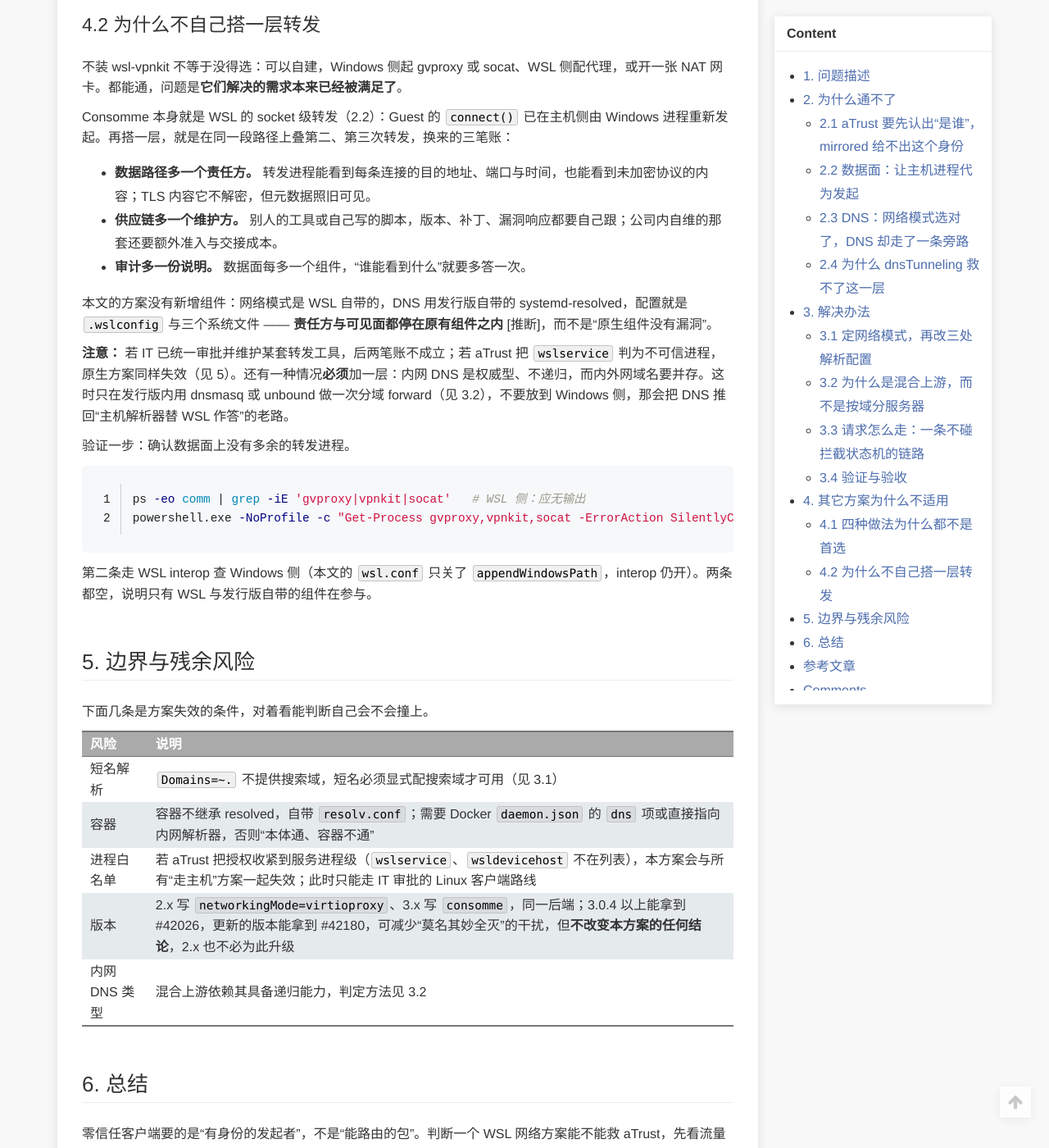
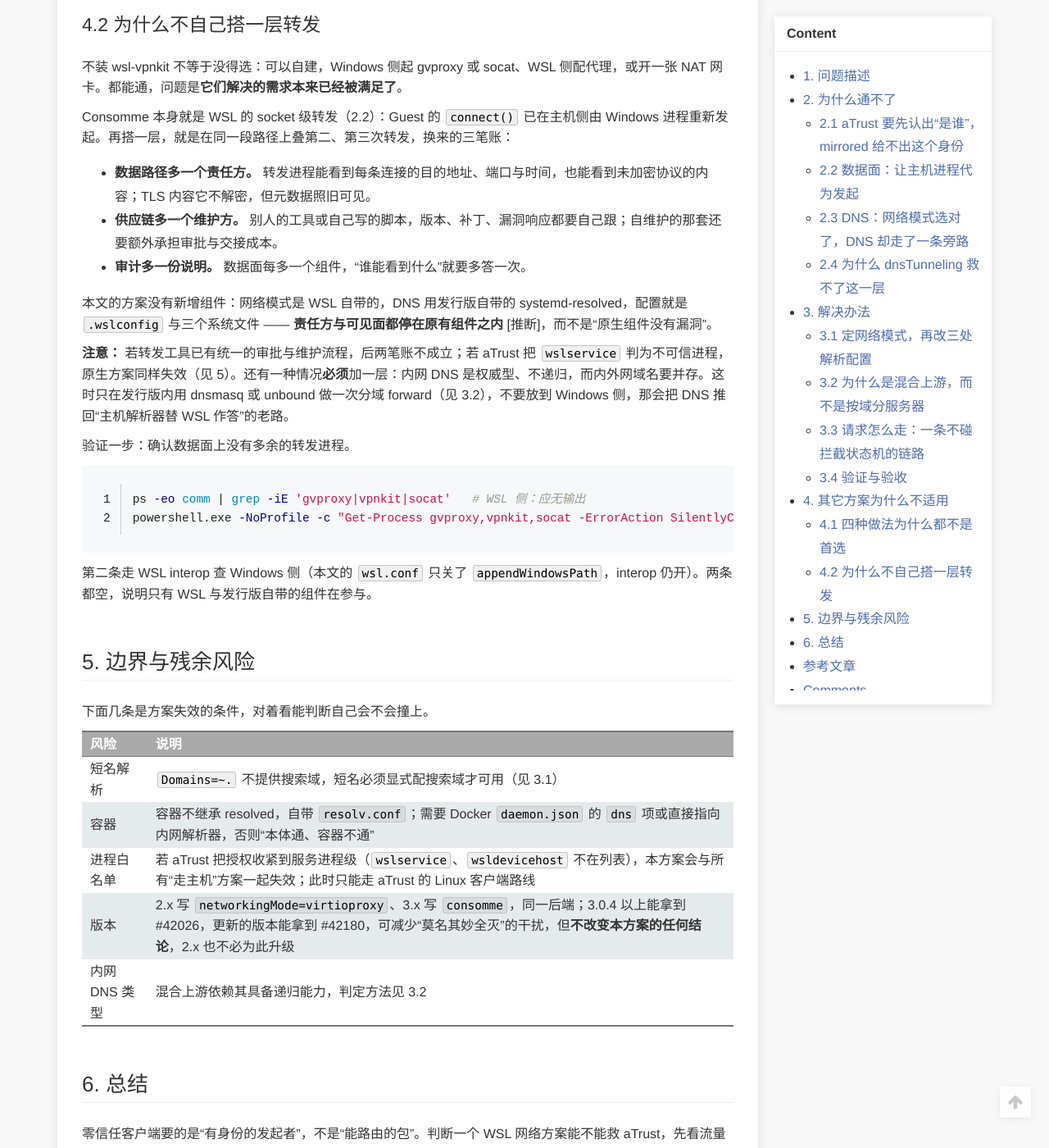
Before and after one commit to ZekeTian/zeketian-blog, a Jekyll site: the page built from _posts/2026-11-07-wsl-atrust-corp-intranet-native.md, in a window 1280 px wide and 1400 px high, scrolled down 8266 px. Shown: the whole window at 82% size. Built offline with Jekyll 4.4.1, drawn with Linux system fonts in a browser that asks for light colours; comment, search, counter and statistics services are not loaded; a style sheet for code colours, icons or effects is not loaded; some of the changed text lies outside the part shown.

Commit message:
docs: drop corporate framing from WSL aTrust post
The post is about WSL plus aTrust, not about one company's setup.
Remove 公司/企业 from the title and 5 body spots, and replace the
IT-approval references with neutral wording. 内网 stays: it is the
scenario the tunnel creates, not an organizational detail.

````diff
--- a/_posts/2026-11-07-wsl-atrust-corp-intranet-native.md
+++ b/_posts/2026-11-07-wsl-atrust-corp-intranet-native.md
@@ -1,6 +1,6 @@
 ---
 layout: post
-title: WSL 通过 aTrust 访问公司内网：用原生能力，不加转发层
+title: WSL 通过 aTrust 访问内网：用原生能力，不加转发层
 categories: Linux
 tags: WSL aTrust DNS
 author: ZekeTian
@@ -149,7 +149,7 @@
 
 `-f` 会直接覆盖已存在的文件，不用先 `rm`；万一报 `Operation not permitted` 或 `Device or resource busy`，先解掉 `chattr +i` 或挂载再执行。
 
-最后写 `/etc/systemd/resolved.conf`，第一项填公司内网 DNS：
+最后写 `/etc/systemd/resolved.conf`，第一项填内网 DNS：
 
 ```ini
 [Resolve]
@@ -158,7 +158,7 @@
 Domains=~.
 ```
 
-`Domains=~.` 让这个全局 scope 成为所有域名的默认归属，即“什么域名都问我”。内网 DNS 地址从 Windows 侧 aTrust 适配器上取（`ipconfig /all` 里那一行），取不到就找 IT 要。
+`Domains=~.` 让这个全局 scope 成为所有域名的默认归属，即“什么域名都问我”。内网 DNS 地址从 Windows 侧 aTrust 适配器上取（`ipconfig /all` 里那一行），取不到就问网络管理员。
 
 **可选：** 想让“断开期间查过、重连后立刻要通”不留空窗，可以再加一行 `Cache=no-negative`。它**不是必需项**，默认 `yes` 会把 NXDOMAIN 一起缓存，TTL 跟内网 DNS 的 SOA 走；不加也能用，只是重连后要等负缓存过期，或者手动 `sudo resolvectl flush-caches` 清掉。3.4 的 A/B 对照会在断连时查内网域名，不加这行时，验收里“重连后自动恢复”这一条可能要多等一会儿。
 
@@ -250,12 +250,12 @@
 Consomme 本身就是 WSL 的 socket 级转发（2.2）：Guest 的 `connect()` 已在主机侧由 Windows 进程重新发起。再搭一层，就是在同一段路径上叠第二、第三次转发，换来的三笔账：
 
 - **数据路径多一个责任方。** 转发进程能看到每条连接的目的地址、端口与时间，也能看到未加密协议的内容；TLS 内容它不解密，但元数据照旧可见。
-- **供应链多一个维护方。** 别人的工具或自己写的脚本，版本、补丁、漏洞响应都要自己跟；公司内自维的那套还要额外准入与交接成本。
+- **供应链多一个维护方。** 别人的工具或自己写的脚本，版本、补丁、漏洞响应都要自己跟；自维护的那套还要额外承担审批与交接成本。
 - **审计多一份说明。** 数据面每多一个组件，“谁能看到什么”就要多答一次。
 
 本文的方案没有新增组件：网络模式是 WSL 自带的，DNS 用发行版自带的 systemd-resolved，配置就是 `.wslconfig` 与三个系统文件 —— **责任方与可见面都停在原有组件之内** [推断]，而不是“原生组件没有漏洞”。
 
-**注意：** 若 IT 已统一审批并维护某套转发工具，后两笔账不成立；若 aTrust 把 `wslservice` 判为不可信进程，原生方案同样失效（见 5）。还有一种情况**必须**加一层：内网 DNS 是权威型、不递归，而内外网域名要并存。这时只在发行版内用 dnsmasq 或 unbound 做一次分域 forward（见 3.2），不要放到 Windows 侧，那会把 DNS 推回“主机解析器替 WSL 作答”的老路。
+**注意：** 若转发工具已有统一的审批与维护流程，后两笔账不成立；若 aTrust 把 `wslservice` 判为不可信进程，原生方案同样失效（见 5）。还有一种情况**必须**加一层：内网 DNS 是权威型、不递归，而内外网域名要并存。这时只在发行版内用 dnsmasq 或 unbound 做一次分域 forward（见 3.2），不要放到 Windows 侧，那会把 DNS 推回“主机解析器替 WSL 作答”的老路。
 
 验证一步：确认数据面上没有多余的转发进程。
 
@@ -274,7 +274,7 @@
 |---|---|
 | 短名解析 | `Domains=~.` 不提供搜索域，短名必须显式配搜索域才可用（见 3.1） |
 | 容器 | 容器不继承 resolved，自带 `resolv.conf`；需要 Docker `daemon.json` 的 `dns` 项或直接指向内网解析器，否则“本体通、容器不通” |
-| 进程白名单 | 若 aTrust 把授权收紧到服务进程级（`wslservice`、`wsldevicehost` 不在列表），本方案会与所有“走主机”方案一起失效；此时只能走 IT 审批的 Linux 客户端路线 |
+| 进程白名单 | 若 aTrust 把授权收紧到服务进程级（`wslservice`、`wsldevicehost` 不在列表），本方案会与所有“走主机”方案一起失效；此时只能走 aTrust 的 Linux 客户端路线 |
 | 版本 | 2.x 写 `networkingMode=virtioproxy`、3.x 写 `consomme`，同一后端；3.0.4 以上能拿到 #42026，更新的版本能拿到 #42180，可减少“莫名其妙全灭”的干扰，但**不改变本方案的任何结论**，2.x 也不必为此升级 |
 | 内网 DNS 类型 | 混合上游依赖其具备递归能力，判定方法见 3.2 |
 
````
Also changed, not shown: other parts of _posts/2026-11-07-wsl-atrust-corp-intranet-native.md (+1 -1 lines).
